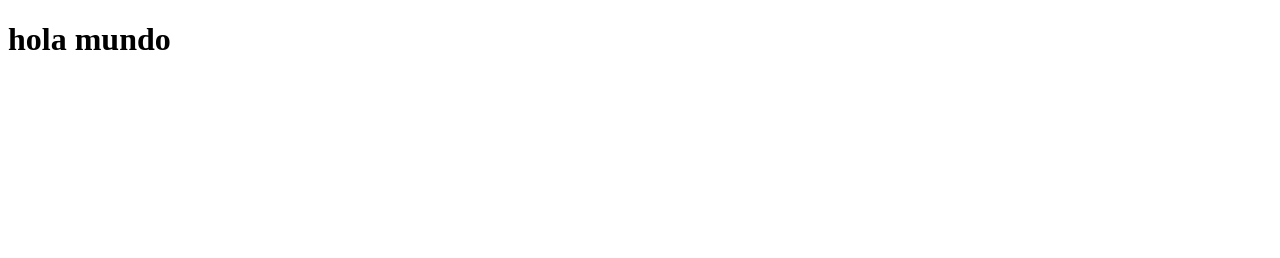
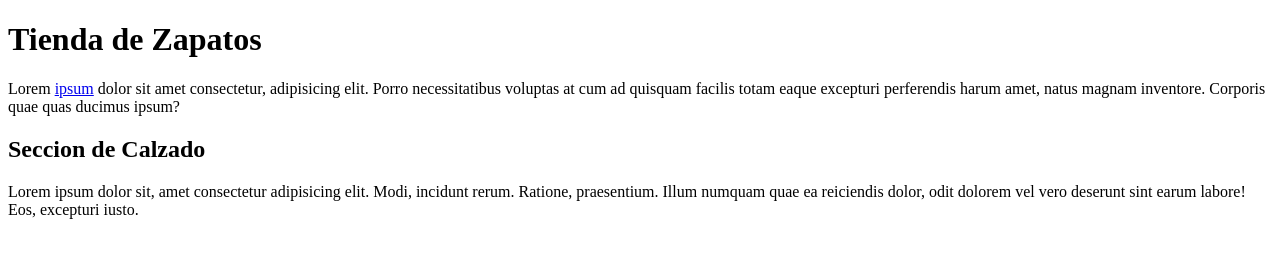
Before and after one commit to kreuzangel/Semana_1_grupo1, a plain HTML site: page index.html in a window 1280 px wide. Drawn offline with Linux system fonts and the light colour scheme.

Commit message:
image yo

```diff
--- a/index.html
+++ b/index.html
@@ -4,14 +4,19 @@
     <meta charset="UTF-8">
     <meta name="viewport" content="width=device-width, initial-scale=1.0">
     <title>Tienda de zapatos</title>
-    <link rel="icon" href="imagenes/zapato.jpg" type="image/jpg" />
+    <link rel="icon" href="imagenes/zap.png" type="image/png" />
 </head>
 <body>
     <header>
+<h1>Tienda de Zapatos</h1>
 
     </header>
+
     <main>
-<h1>hola mundo</h1>
+<p>Lorem <a href="https://www.eltiempo.com/">ipsum</a> dolor sit amet consectetur, adipisicing elit. Porro necessitatibus voluptas at cum ad quisquam facilis totam eaque excepturi perferendis harum amet, natus magnam inventore. Corporis quae quas ducimus ipsum?</p>
+
+<h2>Seccion de Calzado</h2>
+<p>Lorem ipsum dolor sit, amet consectetur adipisicing elit. Modi, incidunt rerum. Ratione, praesentium. Illum numquam quae ea reiciendis dolor, odit dolorem vel vero deserunt sint earum labore! Eos, excepturi iusto.</p>
     </main>
     <footer>
 
```
Also changed, not shown: imagenes/yo.jpg (added).
